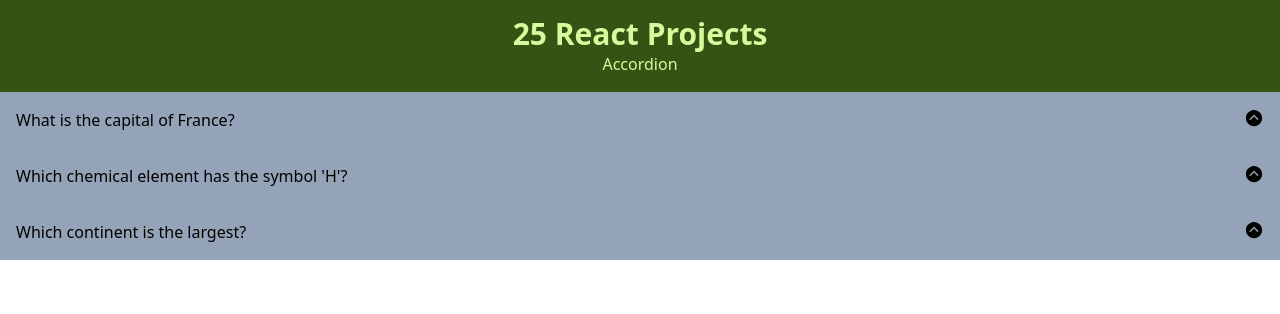
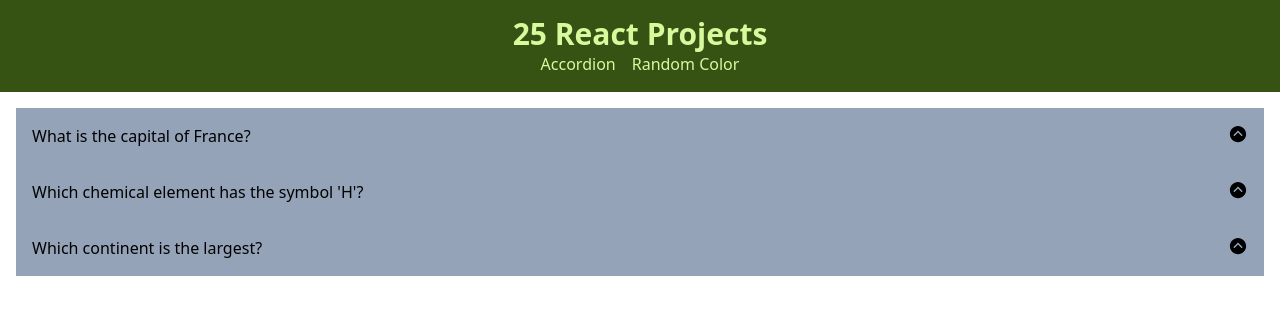
Before and after one commit to Kris1027/25-react-projects, a React (Vite) app: page /accordion in a window 1280 px wide. Shown: the top 314 px of the page. Built offline with nearby package versions, Linux system fonts and the light colour scheme.

Commit message:
fix style problem with accordion and start new project random color

```diff
--- a/src/Layout.tsx
+++ b/src/Layout.tsx
@@ -9,11 +9,12 @@ export const Layout = () => {
             25 React Projects
           </Link>
         </h1>
-        <nav>
+        <nav className="flex gap-4">
           <Link to="accordion">Accordion</Link>
+          <Link to="random-color">Random Color</Link>
         </nav>
       </header>
-      <main>
+      <main className="p-4 flex justify-center items-center">
         <Outlet />
       </main>
     </>
--- a/src/main.tsx
+++ b/src/main.tsx
@@ -4,6 +4,7 @@ import "./index.css";
 import { RouterProvider, createBrowserRouter } from "react-router-dom";
 import { Accordion } from "./projects/accordion/Accordion";
 import { Layout } from "./Layout";
+import { RandomColor } from "./projects/random-color/RandomColor";
 
 const router = createBrowserRouter([
   {
@@ -14,6 +15,10 @@ const router = createBrowserRouter([
         path: "/accordion",
         element: <Accordion />,
       },
+      {
+        path: "/random-color",
+        element: <RandomColor />,
+      },
     ],
   },
 ]);
--- a/src/projects/accordion/Accordion.tsx
+++ b/src/projects/accordion/Accordion.tsx
@@ -11,7 +11,7 @@ export const Accordion = () => {
   };
 
   return (
-    <div>
+    <div className="w-full">
       {accordionData.map((a) => {
         return (
           <div key={a.id}>
--- /dev/null
+++ b/src/projects/random-color/RandomColor.tsx
@@ -0,0 +1,3 @@
+export const RandomColor = () => {
+  return <div>RandomColor</div>;
+};
```
